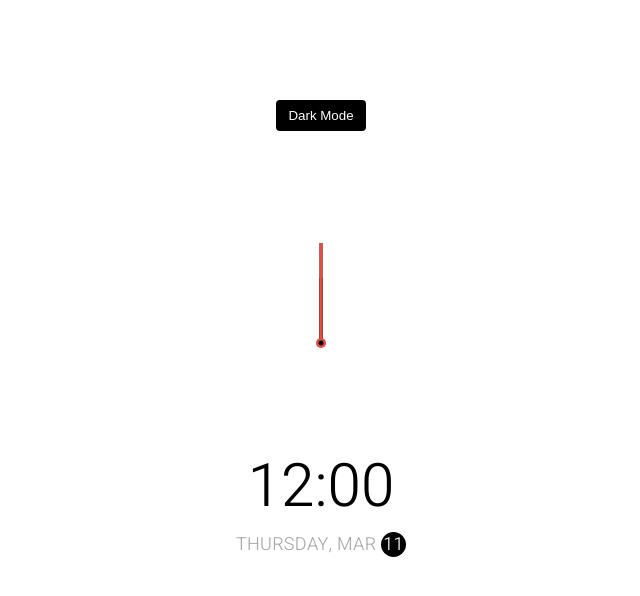
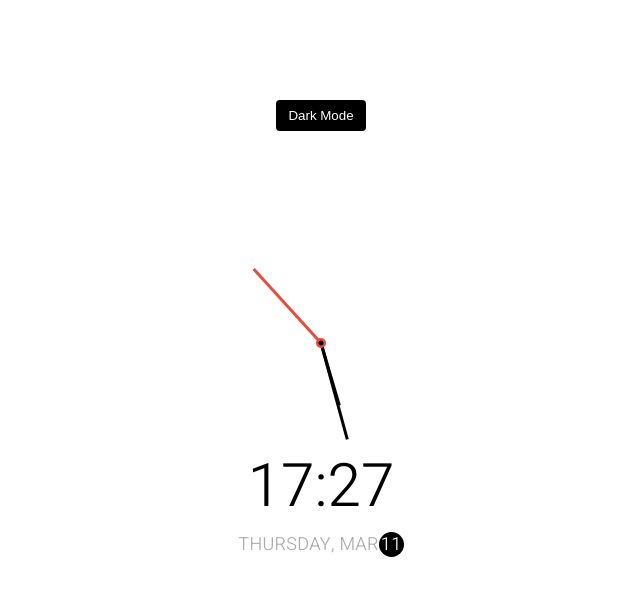
Before and after one commit to thedanitor/theme_clock, a plain HTML site: page index.html in a window 1280 px wide. Shown: the whole page, without its empty margins (319-959 px from the left). Drawn offline with Linux system fonts and the light colour scheme.

Commit message:
complete

```diff
--- a/index.html
+++ b/index.html
@@ -11,7 +11,6 @@
   </head>
   <body>
     <button class="toggle">Dark Mode</button>
-
     <div class="clock-container">
       <div class="clock">
         <div class="needle hour"></div>
@@ -19,8 +18,8 @@
         <div class="needle second"></div>
         <div class="center-point"></div>
       </div>
-      <div class="time">12:00</div>
-      <div class="date">Thursday, Mar <span class="circle">11</span></div>
+      <div class="time"></div>
+      <div class="date"><span class="circle"></span></div>
     </div>
     <script src="script.js"></script>
   </body>
--- a/script.js
+++ b/script.js
@@ -0,0 +1,111 @@
+// hour hand
+const hourEl = document.querySelector(".hour");
+// minute hand
+const minuteEl = document.querySelector(".minute");
+// second hand
+const secondEl = document.querySelector(".second");
+// time
+const timeEl = document.querySelector(".time");
+// date
+const dateEl = document.querySelector(".date");
+// toggle button
+const toggle = document.querySelector(".toggle");
+
+const days = [
+  "Sunday",
+  "Monday",
+  "Tuesday",
+  "Wednesday",
+  "Thursday",
+  "Friday",
+  "Saturday",
+];
+const months = [
+  "Jan",
+  "Feb",
+  "Mar",
+  "Apr",
+  "May",
+  "Jun",
+  "Jul",
+  "Aug",
+  "Sep",
+  "Oct",
+  "Nov",
+  "Dec",
+];
+
+// listen for click on toggle button
+toggle.addEventListener("click", e => {
+  // select html element
+  const html = document.querySelector("html");
+  // used ternary instead of if statement to make cleaner
+  // if html contains dark class
+  html.classList.contains("dark")
+    ? // remove dark class and change button to "Dark Mode"
+      (html.classList.remove("dark"), (e.target.innerHTML = "Dark Mode"))
+    : // otherwise add dark class and change button to "Light Mode"
+      (html.classList.add("dark"), (e.target.innerHTML = "Light Mode"));
+});
+
+function setTime() {
+  // retrieve Date object
+  const time = new Date();
+  // use getMonth method
+  const month = time.getMonth();
+  // use getDay method
+  const day = time.getDay();
+  // use getDay method
+  const date = time.getDate();
+  // use getHours method
+  const hours = time.getHours();
+  // since hours will be in 24hr, we will change to remainder of dividing by 12 for hour hand
+  const hoursForClock = hours % 12;
+  // use getMinutes method
+  const minutes = time.getMinutes();
+  // use getSeconds method
+  const seconds = time.getSeconds();
+  // use if using 12 hour clock
+  const ampm = hours >= 12 ? "PM" : "AM";
+
+  // rotate hour hand using scale function to map hour value to degrees
+  hourEl.style.transform = `translate(-50%, -100%) rotate(${scale(
+    hoursForClock,
+    0,
+    11,
+    0,
+    360
+  )}deg)`;
+  // rotate minute hand using scale function to map minute value to degrees
+  minuteEl.style.transform = `translate(-50%, -100%) rotate(${scale(
+    minutes,
+    0,
+    59,
+    0,
+    360
+  )}deg)`;
+  // rotate second hand using scale function to map second value to degrees
+  secondEl.style.transform = `translate(-50%, -100%) rotate(${scale(
+    seconds,
+    0,
+    59,
+    0,
+    360
+  )}deg)`;
+
+  //put hours, min in timeEl. if is less than 10, display with 0 in front
+  timeEl.innerHTML = `${hours < 10 ? `0${hours}` : hours}:${
+    minutes < 10 ? `0${minutes}` : minutes
+  }`;
+  //use day as index for days array, use month as index for months array
+  dateEl.innerHTML = `${days[day]}, ${months[month]}<span class="circle">${date}</span>`;
+}
+
+// takes value from one range of numbers and maps it to another range of numbers
+const scale = (num, in_min, in_max, out_min, out_max) => {
+  return ((num - in_min) * (out_max - out_min)) / (in_max - in_min) + out_min;
+};
+
+setTime();
+// call setTime every 1000ms (each second)
+setInterval(setTime, 1000);
--- a/style.css
+++ b/style.css
@@ -1,4 +1,4 @@
-@import url('https://fonts.googleapis.com/css2?family=Heebo:300&display=swap');
+@import url("https://fonts.googleapis.com/css2?family=Heebo:300&display=swap");
 
 * {
   /* width not affected by padding or border */
@@ -93,6 +93,8 @@ body {
   width: 3px;
   /* sets origin for where rotate transition is applied */
   transform-origin: bottom center;
+  /* 0.5s transition on all (rotate, translate) */
+  transition: all 0.5s ease-in;
 }
 
 .needle.hour {
```
Also changed, not shown: 1 other file. Lines whose indentation alone changed are shown as unchanged.
